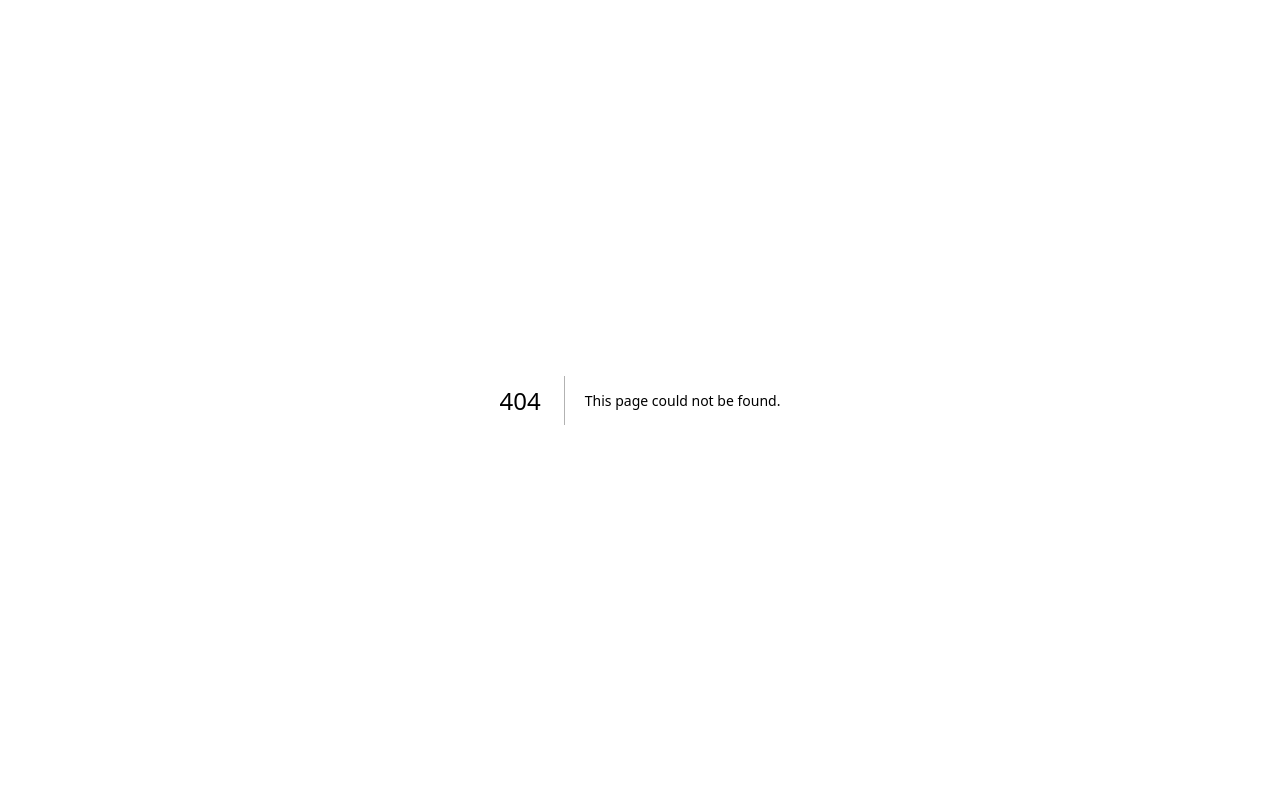
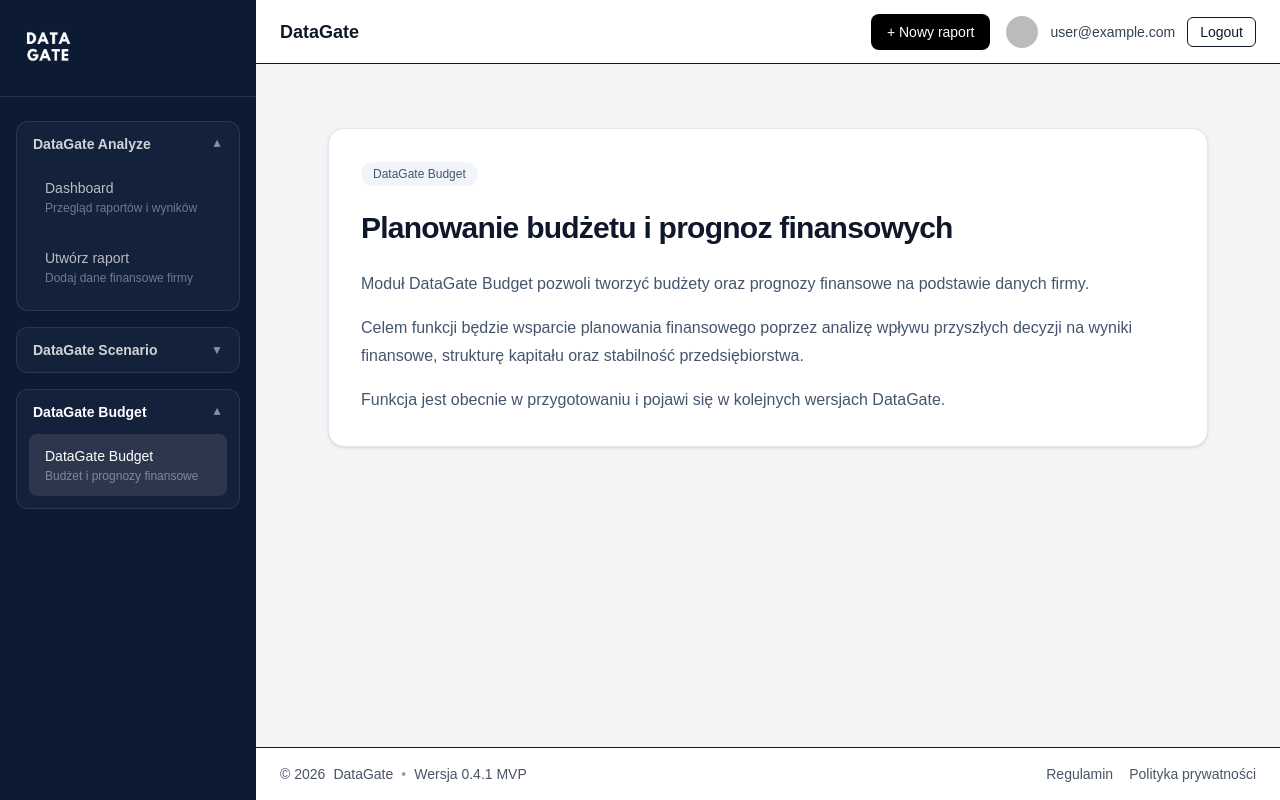
Before and after one commit to datagate-app/datagate-mvp, a Next.js app: page /budget in a window 1280 px wide. Before the commit this address had no page. Built offline with nearby package versions, Linux system fonts and the light colour scheme; no server answers; sample sign-in values are in the browser's storage.

Commit message:
Report PDF and sidebar update

```diff
--- /dev/null
+++ b/app/(app)/budget/page.tsx
@@ -0,0 +1,37 @@
+export default function BudgetPage() {
+  return (
+    <div className="px-6 py-8 md:px-10">
+      <div className="mx-auto max-w-4xl">
+        <div className="rounded-2xl border border-slate-200 bg-white p-8 shadow-sm">
+          <div className="mb-6">
+            <span className="inline-flex rounded-full bg-slate-100 px-3 py-1 text-xs font-medium text-slate-600">
+              DataGate Budget
+            </span>
+          </div>
+
+          <h1 className="text-3xl font-semibold tracking-tight text-slate-900">
+            Planowanie budżetu i prognoz finansowych
+          </h1>
+
+          <div className="mt-6 space-y-4 text-base leading-7 text-slate-600">
+            <p>
+              Moduł DataGate Budget pozwoli tworzyć budżety oraz prognozy
+              finansowe na podstawie danych firmy.
+            </p>
+
+            <p>
+              Celem funkcji będzie wsparcie planowania finansowego poprzez
+              analizę wpływu przyszłych decyzji na wyniki finansowe, strukturę
+              kapitału oraz stabilność przedsiębiorstwa.
+            </p>
+
+            <p>
+              Funkcja jest obecnie w przygotowaniu i pojawi się w kolejnych
+              wersjach DataGate.
+            </p>
+          </div>
+        </div>
+      </div>
+    </div>
+  );
+}
--- a/app/(app)/layout.tsx
+++ b/app/(app)/layout.tsx
@@ -1,3 +1,4 @@
+import Link from "next/link";
 import Sidebar from "@/components/sidebar";
 import { AuthGuard } from "@/components/auth-guard";
 import { UserMenu } from "@/components/user-menu";
@@ -14,6 +15,8 @@ type Props = {
 };
 
 export default function AppLayout({ children }: Props) {
+  const currentYear = new Date().getFullYear();
+
   return (
     <AuthGuard>
       <div className="flex min-h-screen">
@@ -36,6 +39,33 @@ export default function AppLayout({ children }: Props) {
           </header>
 
           <main className="flex-1 bg-gray-100 p-8">{children}</main>
+
+          <footer className="border-t bg-white px-6 py-4">
+            <div className="flex flex-col gap-3 text-sm text-gray-600 md:flex-row md:items-center md:justify-between">
+              <div className="flex flex-wrap items-center gap-x-2 gap-y-1">
+                <span>© {currentYear}</span>
+                <span>DataGate</span>
+                <span className="text-gray-400">•</span>
+                <span>Wersja 0.4.1 MVP</span>
+              </div>
+
+              <div className="flex flex-wrap items-center gap-4">
+                <Link
+                  href="#"
+                  className="transition hover:text-gray-900"
+                >
+                  Regulamin
+                </Link>
+
+                <Link
+                  href="#"
+                  className="transition hover:text-gray-900"
+                >
+                  Polityka prywatności
+                </Link>
+              </div>
+            </div>
+          </footer>
         </div>
       </div>
     </AuthGuard>
--- /dev/null
+++ b/app/(app)/scenario/page.tsx
@@ -0,0 +1,37 @@
+export default function ScenarioPage() {
+  return (
+    <div className="px-6 py-8 md:px-10">
+      <div className="mx-auto max-w-4xl">
+        <div className="rounded-2xl border border-slate-200 bg-white p-8 shadow-sm">
+          <div className="mb-6">
+            <span className="inline-flex rounded-full bg-slate-100 px-3 py-1 text-xs font-medium text-slate-600">
+              DataGate Scenario
+            </span>
+          </div>
+
+          <h1 className="text-3xl font-semibold tracking-tight text-slate-900">
+            Symulacja decyzji finansowych
+          </h1>
+
+          <div className="mt-6 space-y-4 text-base leading-7 text-slate-600">
+            <p>
+              Moduł DataGate Scenario umożliwi analizę scenariuszy „co jeśli”
+              na podstawie danych finansowych firmy.
+            </p>
+
+            <p>
+              Dzięki temu będzie można sprawdzić, jak zmiany przychodów,
+              kosztów, zadłużenia lub innych parametrów wpłyną na kondycję
+              finansową przedsiębiorstwa oraz kluczowe wskaźniki.
+            </p>
+
+            <p>
+              Funkcja jest obecnie w przygotowaniu i zostanie udostępniona w
+              jednej z kolejnych aktualizacji DataGate.
+            </p>
+          </div>
+        </div>
+      </div>
+    </div>
+  );
+}
--- a/components/sidebar.tsx
+++ b/components/sidebar.tsx
@@ -3,49 +3,145 @@
 import Link from "next/link";
 import Image from "next/image";
 import { usePathname } from "next/navigation";
+import { useEffect, useState } from "react";
+
+type GroupKey = "analyze" | "scenario" | "budget";
+
+type NavLinkItem = {
+  href: string;
+  label: string;
+  subtitle?: string;
+};
 
 export default function Sidebar() {
   const pathname = usePathname();
 
-  const navItem = (
-    href: string,
-    label: string,
-    subtitle?: string
-  ) => {
+  const isGroupActive = (items: NavLinkItem[]) =>
+    items.some((item) => pathname === item.href);
+
+  const analyzeItems: NavLinkItem[] = [
+    {
+      href: "/dashboard",
+      label: "Dashboard",
+      subtitle: "Przegląd raportów i wyników",
+    },
+    {
+      href: "/upload",
+      label: "Utwórz raport",
+      subtitle: "Dodaj dane finansowe firmy",
+    },
+  ];
+
+  const scenarioItems: NavLinkItem[] = [
+    {
+      href: "/scenario",
+      label: "DataGate Scenario",
+      subtitle: "Symulacja decyzji finansowych",
+    },
+  ];
+
+  const budgetItems: NavLinkItem[] = [
+    {
+      href: "/budget",
+      label: "DataGate Budget",
+      subtitle: "Budżet i prognozy finansowe",
+    },
+  ];
+
+  const [openGroups, setOpenGroups] = useState<Record<GroupKey, boolean>>({
+    analyze: true,
+    scenario: false,
+    budget: false,
+  });
+
+  useEffect(() => {
+    setOpenGroups((prev) => ({
+      ...prev,
+      analyze: isGroupActive(analyzeItems) ? true : prev.analyze,
+      scenario: isGroupActive(scenarioItems) ? true : prev.scenario,
+      budget: isGroupActive(budgetItems) ? true : prev.budget,
+    }));
+  }, [pathname]);
+
+  const toggleGroup = (group: GroupKey) => {
+    setOpenGroups((prev) => ({
+      ...prev,
+      [group]: !prev[group],
+    }));
+  };
+
+  const renderNavItem = (href: string, label: string, subtitle?: string) => {
     const isActive = pathname === href;
 
     return (
       <Link
+        key={href}
         href={href}
-        className={`block px-4 py-3 rounded-lg transition
-        ${
+        className={`block rounded-lg px-4 py-3 transition ${
           isActive
             ? "bg-white/10 text-white"
-            : "text-white/70 hover:text-white hover:bg-white/5"
+            : "text-white/70 hover:bg-white/5 hover:text-white"
         }`}
       >
         <div className="flex flex-col">
-          <span className="text-sm font-medium">
-            {label}
-          </span>
+          <span className="text-sm font-medium">{label}</span>
 
-          {subtitle && (
-            <span className="text-xs text-white/40 mt-0.5">
-              {subtitle}
-            </span>
-          )}
+          {subtitle ? (
+            <span className="mt-0.5 text-xs text-white/40">{subtitle}</span>
+          ) : null}
         </div>
       </Link>
     );
   };
 
+  const renderGroup = (
+    groupKey: GroupKey,
+    title: string,
+    items: NavLinkItem[]
+  ) => {
+    const isOpen = openGroups[groupKey];
+    const active = isGroupActive(items);
+
+    return (
+      <div className="rounded-xl border border-white/10 bg-white/[0.03]">
+        <button
+          type="button"
+          onClick={() => toggleGroup(groupKey)}
+          className={`flex w-full items-center justify-between rounded-xl px-4 py-3 text-left transition ${
+            active
+              ? "text-white"
+              : "text-white/80 hover:bg-white/[0.04] hover:text-white"
+          }`}
+        >
+          <span className="text-sm font-semibold">{title}</span>
+
+          <span
+            className={`text-xs text-white/50 transition-transform ${
+              isOpen ? "rotate-180" : ""
+            }`}
+          >
+            ▼
+          </span>
+        </button>
+
+        {isOpen ? (
+          <div className="space-y-2 px-3 pb-3">
+            {items.map((item) =>
+              renderNavItem(item.href, item.label, item.subtitle)
+            )}
+          </div>
+        ) : null}
+      </div>
+    );
+  };
+
   return (
     <aside
-      className="w-64 min-h-screen flex flex-col"
+      className="flex min-h-screen w-64 flex-col"
       style={{ backgroundColor: "#0d1a34" }}
     >
       {/* LOGO */}
-      <div className="px-6 py-6 border-b border-white/10">
+      <div className="border-b border-white/10 px-6 py-6">
         <Link href="/dashboard" className="flex items-center">
           <div className="relative h-12 w-12">
             <Image
@@ -60,25 +156,11 @@ export default function Sidebar() {
       </div>
 
       {/* NAV */}
-      <nav className="flex-1 px-4 py-6 space-y-2">
-        {navItem(
-          "/dashboard",
-          "Raport finansowy",
-          "DataGate Insight"
-        )}
-
-        {navItem(
-          "/upload",
-          "Stwórz raport"
-        )}
+      <nav className="flex-1 space-y-4 px-4 py-6">
+        {renderGroup("analyze", "DataGate Analyze", analyzeItems)}
+        {renderGroup("scenario", "DataGate Scenario", scenarioItems)}
+        {renderGroup("budget", "DataGate Budget", budgetItems)}
       </nav>
-
-      {/* FOOTER */}
-      <div className="px-6 py-4 border-t border-white/10">
-        <div className="text-xs text-white/40">
-          DataGate MVP
-        </div>
-      </div>
     </aside>
   );
 }
--- a/package.json
+++ b/package.json
@@ -6,7 +6,8 @@
     "dev": "next dev",
     "build": "next build",
     "start": "next start",
-    "lint": "eslint"
+    "lint": "eslint",
+    "postinstall": "cross-env PLAYWRIGHT_BROWSERS_PATH=0 playwright install chromium"
   },
   "dependencies": {
     "@react-pdf/renderer": "^4.3.2",
@@ -25,6 +26,7 @@
     "@types/node": "^20",
     "@types/react": "^19",
     "@types/react-dom": "^19",
+    "cross-env": "^7.0.3",
     "eslint": "^9",
     "eslint-config-next": "16.1.6",
     "tailwindcss": "^4",
```
Also changed, not shown: 1 other file (tests, documents, lock files or other folders).
